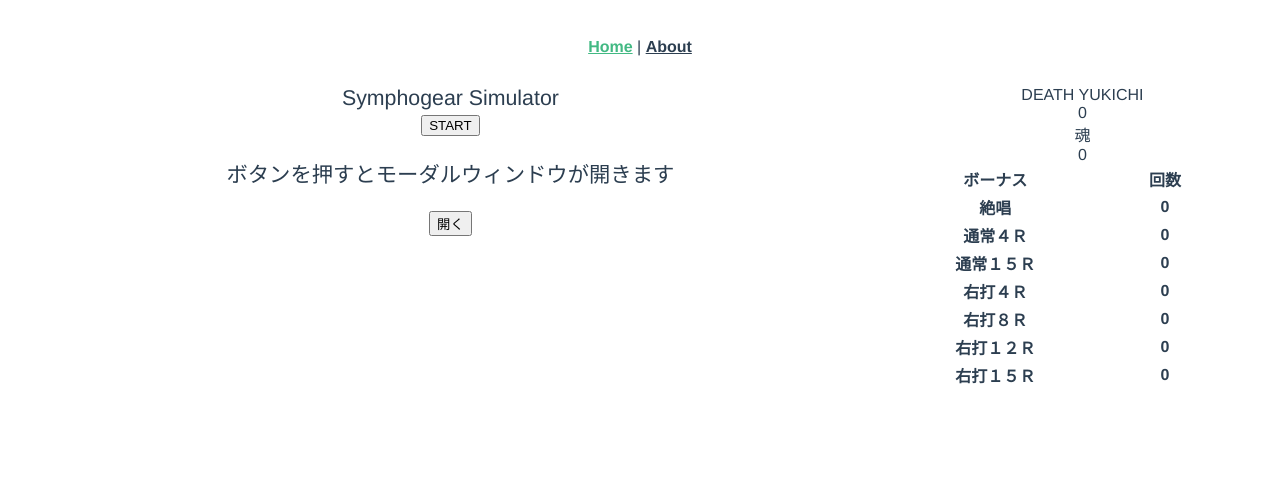
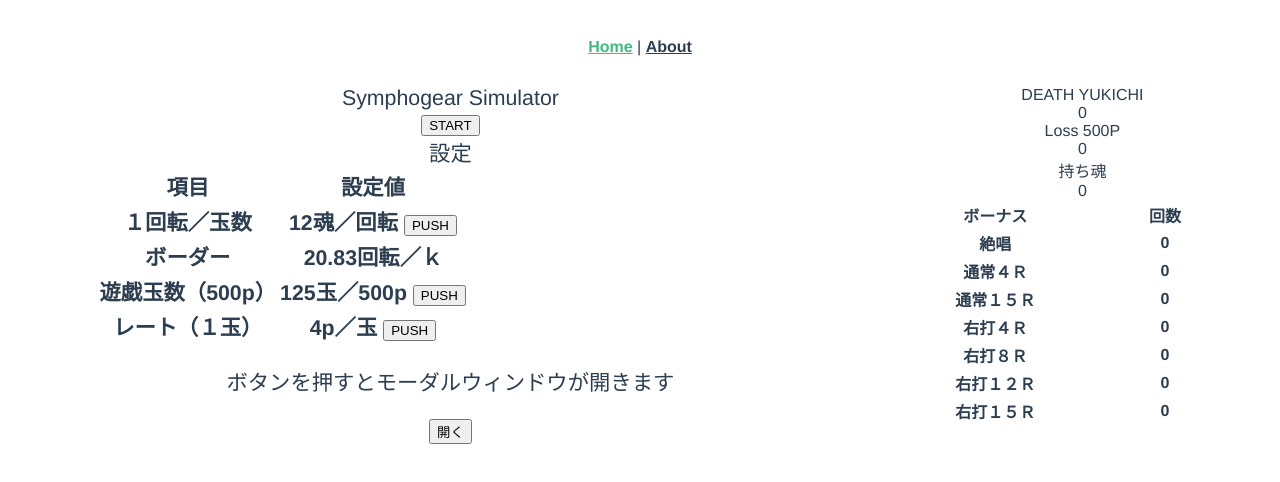
Before and after one commit to KinoP-7505/symphogear-sim, a Vue app: page /#/ in a window 1280 px wide. Shown: the top 482 px of the page. Built offline with nearby package versions, Linux system fonts and the light colour scheme.

Commit message:
2019/09/09 設定機能を追加 * 次実装：SC終了後の表示、カウント修正／設定機能ボタンのモーダル画面呼出し

```diff
--- a/src/components/LastBattle.vue
+++ b/src/components/LastBattle.vue
@@ -150,9 +150,9 @@
         this.$store.commit('saveScreenName', 3)
         return
       } else if (this.status === 6) {
-        // スタートへ戻る
+        // 結果画面へ
         console.log('最終決戦敗北')
-        this.$store.commit('saveScreenName', 0)
+        this.$store.commit('saveScreenName', 4)
       }
       // 状態を１上げる
       ++this.status
--- a/src/components/StartScreen.vue
+++ b/src/components/StartScreen.vue
@@ -5,6 +5,40 @@
     </div>
     <div>
         <button @click="onClickStart">START</button>
+    </div>
+    <div>
+      <span>設定</span>
+    </div>
+    <div class="config-content">
+      <table class="config-table">
+        <tr>
+          <th class="left-corumn">項目</th><th class="right-corumn">設定値</th>
+        </tr>
+        <tr>
+          <th>１回転／玉数</th>
+          <th>
+            {{showCountTama}}
+            <button @click="onClickConfig(1)">PUSH</button>
+          </th>
+        </tr>
+        <tr>
+          <th>ボーダー</th><th>{{showBoder}}</th>
+        </tr>
+        <tr>
+          <th>遊戯玉数（500p）</th>
+          <th>
+            {{showRent}}
+            <button @click="onClickConfig(2)">PUSH</button>
+          </th>
+        </tr>
+        <tr>
+          <th>レート（１玉）</th>
+          <th>
+            {{showChange}}
+            <button @click="onClickConfig(3)">PUSH</button>
+          </th>
+        </tr>
+      </table>
     </div>
   </div>
 </template>
@@ -15,10 +49,51 @@
     // stateの初期化
     this.$store.commit('initState')
   },
+  computed: {
+    showCountTama: function() {
+      return `${this.$store.state.GameInfo.rotationNum}魂／回転`
+    },
+    showBoder: function() {
+      let border = (this.$store.state.GameInfo.rentalRate * 2) / this.$store.state.GameInfo.rotationNum
+      let retBorder = Math.round(border * 100) / 100
+      return `${retBorder}回転／ｋ`
+    },
+    showRent: function() {
+      return `${this.$store.state.GameInfo.rentalRate}玉／500p`
+    },
+    showChange: function() {
+      return `${this.$store.state.GameInfo.salesRate}p／玉`
+    }
+  },
   methods: {
     onClickStart: function() {
       this.$store.commit('saveScreenName', 1)
+    },
+    onClickConfig: function(mode) {
+      // if (mode === 1) {
+      // }
+      console.log('onClickConfig', mode)
     }
   }
 }
 </script>
+<style  lang="scss" scoped>
+.title {
+  font-size: 16pt;
+  width: 100%;
+  .config-content {
+    display: inline-block;
+    vertical-align: top;
+    width: 80%;
+    .bonus-table {
+      width: 100%;
+      .left-corumn {
+        width: 30%;
+      }
+      .right-corumn {
+        width: 70%;
+      }
+    }
+  }
+}
+</style>
--- a/src/store/storeGameInfo.js
+++ b/src/store/storeGameInfo.js
@@ -12,7 +12,7 @@
     soul: 0,  // 現在玉数
     rentalRate: 125,  // 500円の貸出玉数
     salesRate: 4,  // 1玉の交換レート
-    rotationNum: 13,  // １回転に必要な玉数
+    rotationNum: 12,  // １回転に必要な玉数
     costTama: 0,  // 消費玉
     loseCost: 0,  // 支払コスト
     hisBonus: {
--- a/src/views/Home.vue
+++ b/src/views/Home.vue
@@ -17,11 +17,18 @@
         DEATH YUKICHI
       </div>
       <div class="yukiti">
+        {{showYukiti}}
+      </div>
+      <!-- 不足500 -->
+      <div class="yukiti">
+        Loss 500P
+      </div>
+      <div class="yukiti">
         {{showPow500}}
       </div>
       <!-- 現在玉 -->
       <div class="yukiti">
-        魂
+        持ち魂
       </div>
       <div class="tamashi">
         {{showTama}}
@@ -105,8 +112,13 @@
     nowScreenId: function () {
       return this.$store.state.screenId
     },
+    showYukiti: function () {
+      // 500pを10000pへ変換
+      return Math.floor(this.$store.state.GameInfo.pow500 / 20)
+    },
     showPow500: function () {
-      return this.$store.state.GameInfo.pow500
+      // あまり500p
+      return this.$store.state.GameInfo.pow500 % 20
     },
     showTama: function () {
       return this.$store.state.GameInfo.soul
@@ -136,6 +148,7 @@
           this.showSChance = true
           break
         case 4:
+          this.showLastBattle = false
           this.showSChance = false
           this.showResult = true
           break
```
